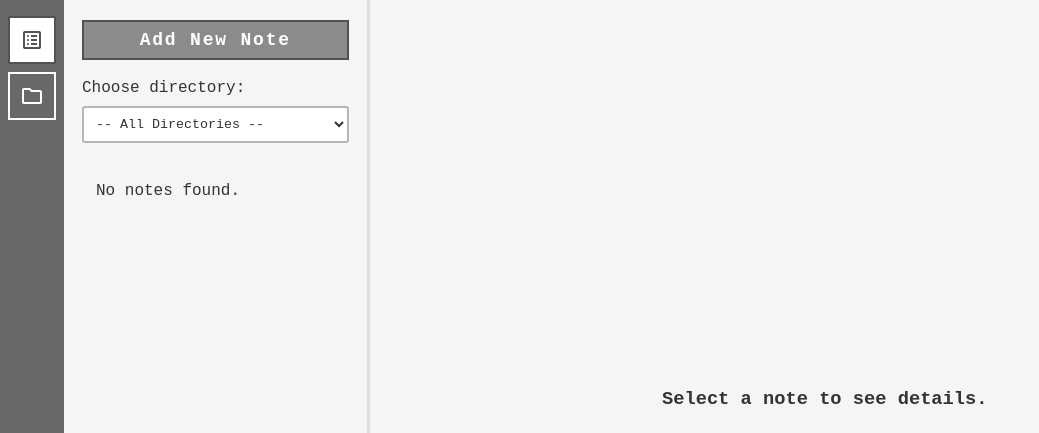
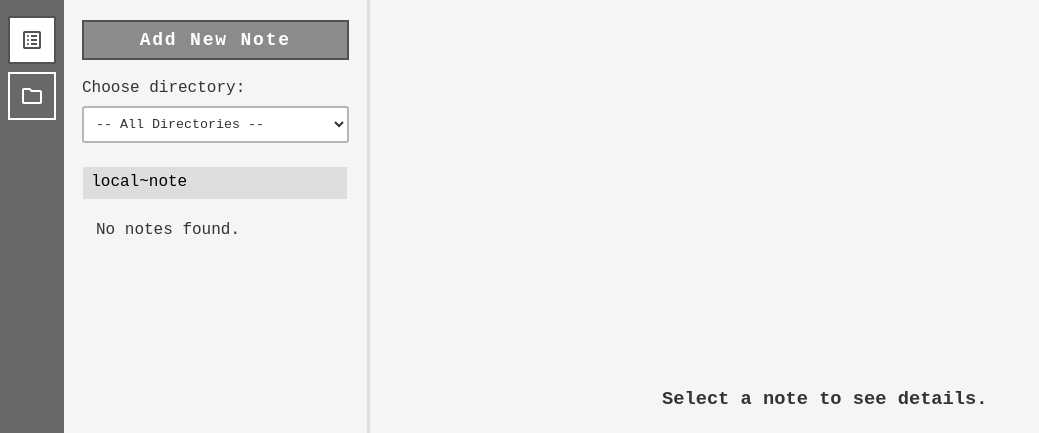
Before and after one commit to bartlomiej-aleksiejczyk/offline-capable-centralized-notes-app, a Django app: page /notes/ in a window 1280 px wide. Shown: the top 433 px of the page, without its empty margins (0-1039 px from the left). Run offline with Django 5.2, Linux system fonts and the light colour scheme; data that the repository does not hold is empty.

Commit message:
feat: add default note feature

```diff
--- a/common/templates/base.html
+++ b/common/templates/base.html
@@ -7,7 +7,7 @@
     <meta name="viewport" content="width=device-width, initial-scale=1.0">
     <link rel="icon" type="image/png" sizes="16x16" href="{% static 'favicon.ico' %}">
     {% block meta %}
-        <!-- Additional meta tags can be added here -->
+        <script src=" https://cdn.jsdelivr.net/npm/jquery@3.7.1/dist/jquery.min.js "></script>
     {% endblock meta %}
     <title>
         {% block title %}
--- a/common/templates/base_layout.html
+++ b/common/templates/base_layout.html
@@ -61,7 +61,6 @@
     </div>
 {% endblock content %}
 {% block scripts %}
-    <script src=" https://cdn.jsdelivr.net/npm/jquery@3.7.1/dist/jquery.min.js "></script>
 
     <script>
         jQuery(document).ready(function () {
--- a/notes/templates/notes/note_list.html
+++ b/notes/templates/notes/note_list.html
@@ -30,9 +30,21 @@
                     </select>
                 </div>
             </div>
+            {# TODO: Rename to unassigned notes someday                   #}
 
             <!-- NOTES LIST -->
             <div class="note-titles-list">
+                <div class="note-titles-list__item  {% if selected_note.title == 'local~note' %} note-titles-list__item--selected {% endif %}">
+                    <div class="note-titles-list__select-button">
+                        <a onclick="setLocalSelectedNote({{ note.id }})"
+                           href="?{% if selected_directory %}directory={{ selected_directory }}&{% endif %}note=local~note"
+                           class="note-titles-list__text">
+                            local~note
+                        </a>
+                    </div>
+                    <div class="note-titles-list__button-area">
+                    </div>
+                </div>
                 {% for note in notes %}
                     <div class="note-titles-list__item  {% if note == selected_note %} note-titles-list__item--selected {% endif %}">
                         <div class="note-titles-list__select-button">
@@ -108,6 +120,24 @@
     </form>
 
     <script>
+        const noteTitle = '{% if selected_note %}{{ selected_note.title }}{% endif %}';
+        jQuery(document).ready(function () {
+                if (noteTitle === "local~note") {
+                    loadDefaultNote();
+                }
+            }
+        )
+
+        document.addEventListener("visibilitychange", function () {
+            console.log("visibilitychange");
+            if (!document.hidden) {
+                location.reload();
+            }
+        });
+
+        function loadDefaultNote() {
+            document.getElementById('noteContent').value = localStorage.getItem("localNote");
+        }
 
         function setLocalSelectedNote(noteId) {
             localStorage.setItem('selectedNoteId', noteId);
@@ -121,24 +151,26 @@
             }
         }
 
-        // DEBOUNCE logic for note updates
         let debounceTimer = null;
 
         function debounceSave() {
             if (debounceTimer) clearTimeout(debounceTimer);
-            // 1 second delay after user stops typing
             debounceTimer = setTimeout(saveNoteContent, 1000);
         }
 
         function saveNoteContent() {
             const content = document.getElementById('noteContent').value;
             const noteId = '{% if selected_note %}{{ selected_note.id }}{% endif %}'
+            const noteTitle = '{% if selected_note %}{{ selected_note.title }}{% endif %}'
+
+            if (noteTitle === "local~note") {
+                localStorage.setItem("localNote", content);
+            }
+
             if (!noteId) return;
 
-            // Example: we do an Ajax POST to /notes/update/<note_id>/
             const url = "{% url 'notes:ajax_update_note' 0 %}".replace('/0/', '/' + noteId + '/');
 
-            // Use Fetch API or XHR
             fetch(url, {
                 method: 'POST',
                 headers: {
@@ -158,7 +190,6 @@
                 .catch(err => console.error("Ajax error:", err));
         }
 
-        // RENAME Note prompt
         function renameNotePrompt(noteId, oldName) {
             const newName = prompt("Rename Note:", oldName);
             if (newName && newName.trim() !== "" && newName.trim() !== oldName) {
@@ -174,5 +205,23 @@
                 document.getElementById('delete_note_form').submit();
             }
         }
+
+        let inactivityTimeout;
+
+        function resetInactivityTimer() {
+            clearTimeout(inactivityTimeout);
+            inactivityTimeout = setTimeout(() => {
+                    console.log("User inactive for 5 minutes. Refreshing page...");
+                    location.reload();
+                }, 60000
+            );
+        }
+
+        ["mousemove", "keydown", "scroll", "click", "touchstart"].forEach(event => {
+            document.addEventListener(event, resetInactivityTimer);
+        });
+
+        resetInactivityTimer();
+
     </script>
 {% endblock layout %}
--- a/notes/urls.py
+++ b/notes/urls.py
@@ -9,6 +9,6 @@ urlpatterns = [
     path('directories/', views.directory_list, name='directory_list'),
     path('ajax_update_note_order/', views.ajax_update_note_order, name='ajax_update_note_order'),
     path('update/<int:note_id>/', views.ajax_update_note, name='ajax_update_note'),
-    path('<int:id>/', views.note_detail, name='note_detail'),
+    path('<str:id>/', views.note_detail, name='note_detail'),
 
 ]
--- a/notes/views.py
+++ b/notes/views.py
@@ -2,6 +2,8 @@
 import json
 
 from django.views.decorators.http import require_POST
+
+LOCAL_NOTE_NAME = "local~note"
 
 
 def note_list(request):
@@ -53,8 +55,10 @@ def note_list(request):
         notes = Note.objects.all().order_by('directory', 'index', 'title')
 
     selected_note = None
-    if selected_note_id:
+    if selected_note_id and (selected_note_id != LOCAL_NOTE_NAME):
         selected_note = get_object_or_404(Note, pk=selected_note_id)
+    elif selected_note_id == LOCAL_NOTE_NAME:
+        selected_note = {'title': LOCAL_NOTE_NAME, 'content': ''}
 
     context = {
         'directory_list': directories,
@@ -130,7 +134,10 @@ def note_detail(request, id):
     """
     Display a single note detail.
     """
-    note = get_object_or_404(Note, id=id)
+    if id == LOCAL_NOTE_NAME:
+        note = {'title': LOCAL_NOTE_NAME, 'content': ''}
+    else:
+        note = get_object_or_404(Note, id=id)
     return render(request, 'notes/note_detail.html', {'note': note, 'selected_note': note, })
 
 
```
Also changed, not shown: notes/templates/notes/note_detail.html (+42 -1 lines), 1 other file.
